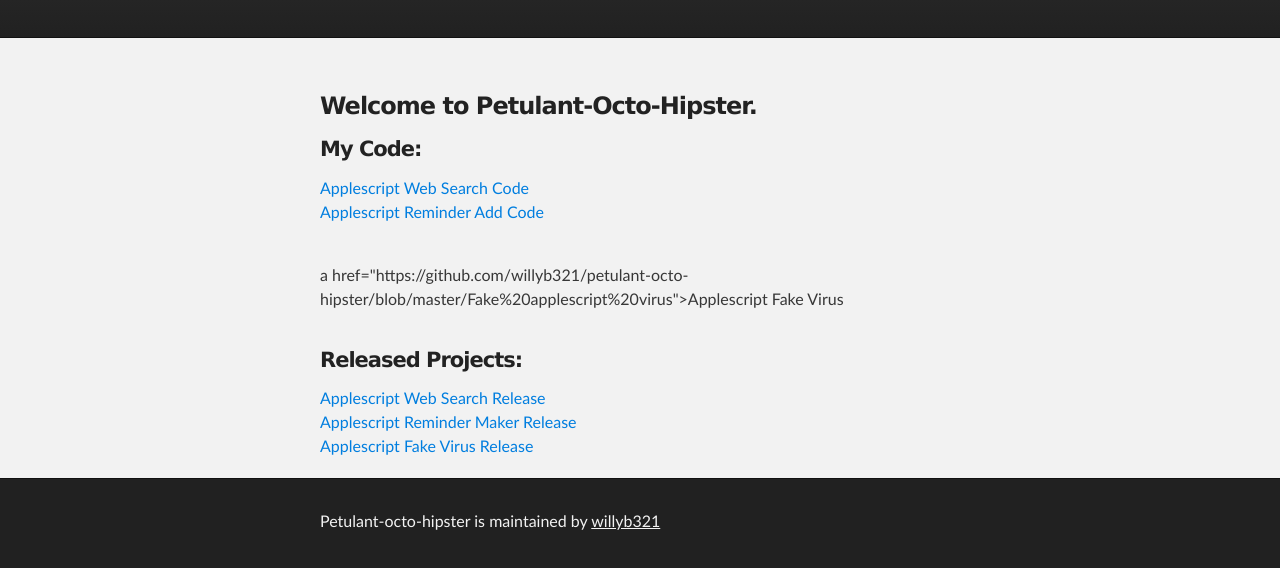
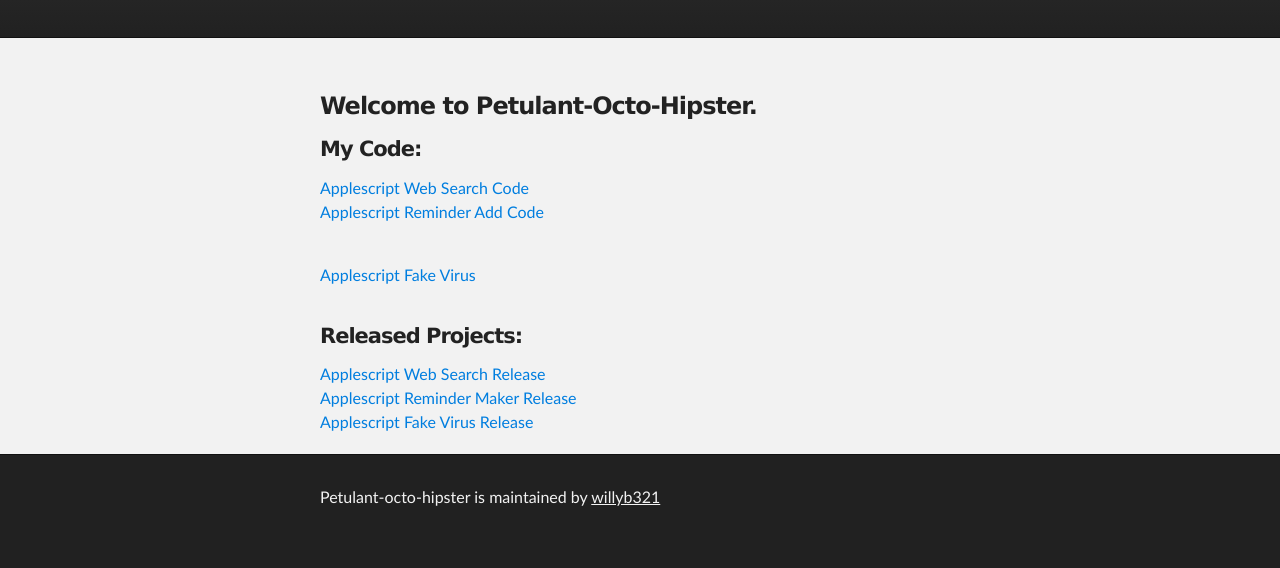
Before and after one commit to willyb321/petulant-octo-hipster, a plain HTML site: page projects.html in a window 1280 px wide. Shown: the part 172-740 px from the top of the page. Drawn offline with Linux system fonts and the light colour scheme.

Commit message:
Update projects.html

```diff
--- a/projects.html
+++ b/projects.html
@@ -33,7 +33,7 @@
 <h4><strong>My Code:</strong></br></h4>
 <a href="https://github.com/willyb321/petulant-octo-hipster/blob/master/Applescript%20Web%20Search%20(Safari)">Applescript Web Search Code</a></br>
 <a href="https://github.com/willyb321/petulant-octo-hipster/blob/master/Applescript%20Reminder%20Add">Applescript Reminder Add Code</a></p></br>
-a href="https://github.com/willyb321/petulant-octo-hipster/blob/master/Fake%20applescript%20virus">Applescript Fake Virus</a></br>
+<a href="https://github.com/willyb321/petulant-octo-hipster/blob/master/Fake%20applescript%20virus">Applescript Fake Virus</a></br>
 </br><h4><strong>Released Projects:</strong></h4>
 <a href ="https://github.com/willyb321/petulant-octo-hipster/releases/tag/v1.0">Applescript Web Search Release</a></br>
 <a href ="https://github.com/willyb321/petulant-octo-hipster/releases/tag/v1.0.0">Applescript Reminder Maker Release</a></br>
```
